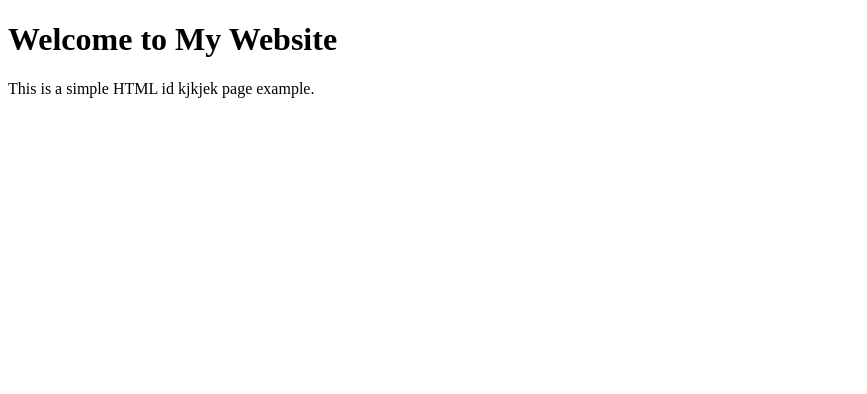
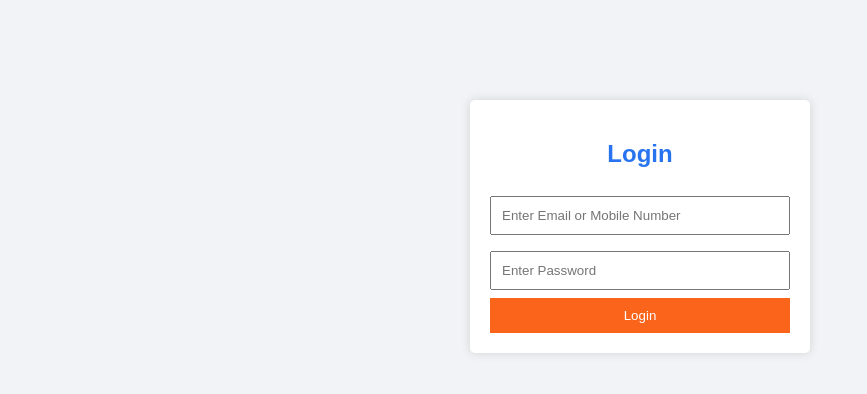
Before and after one commit to AravintDevops0202/ramrepo, a plain HTML site: page index.html in a window 1280 px wide. Shown: the whole page, without its empty margins (0-867 px from the left). Drawn offline with Linux system fonts and the light colour scheme.

Commit message:
Change title to 'Login Page' and add login form
Updated the title and added a login form with styling.

```diff
--- a/index.html
+++ b/index.html
@@ -1,10 +1,61 @@
 <!DOCTYPE html>
 <html>
 <head>
-    <title>Simple Web Page</title>
+    <title>Login Page</title>
+    <style>
+        body {
+            font-family: Arial, sans-serif;
+            background-color: #f1f3f6;
+        }
+
+        .login-box {
+            width: 300px;
+            margin: 100px auto;
+            background: white;
+            padding: 20px;
+            border-radius: 5px;
+            box-shadow: 0px 0px 10px lightgray;
+        }
+
+        h2 {
+            text-align: center;
+            color: #2874f0;
+        }
+
+        input {
+            width: 100%;
+            padding: 10px;
+            margin: 8px 0;
+            box-sizing: border-box;
+        }
+
+        button {
+            width: 100%;
+            padding: 10px;
+            background-color: #fb641b;
+            color: white;
+            border: none;
+            cursor: pointer;
+        }
+
+        button:hover {
+            background-color: #e85a19;
+        }
+    </style>
 </head>
 <body>
-    <h1>Welcome to My Website</h1>
-    <p>This is a simple HTML id kjkjek page example.</p>
+
+<div class="login-box">
+    <h2>Login</h2>
+
+    <form>
+        <input type="text" placeholder="Enter Email or Mobile Number" required>
+
+        <input type="password" placeholder="Enter Password" required>
+
+        <button type="submit">Login</button>
+    </form>
+</div>
+
 </body>
 </html>
```
